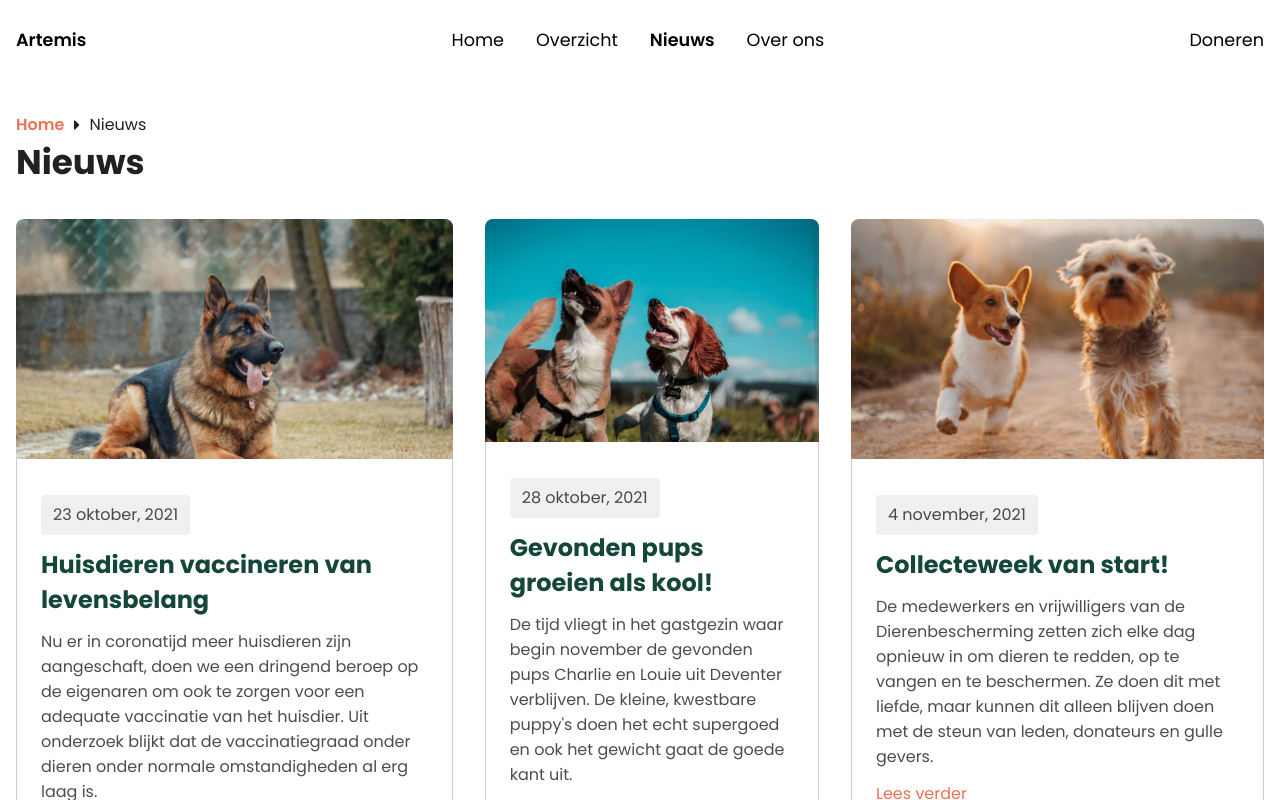
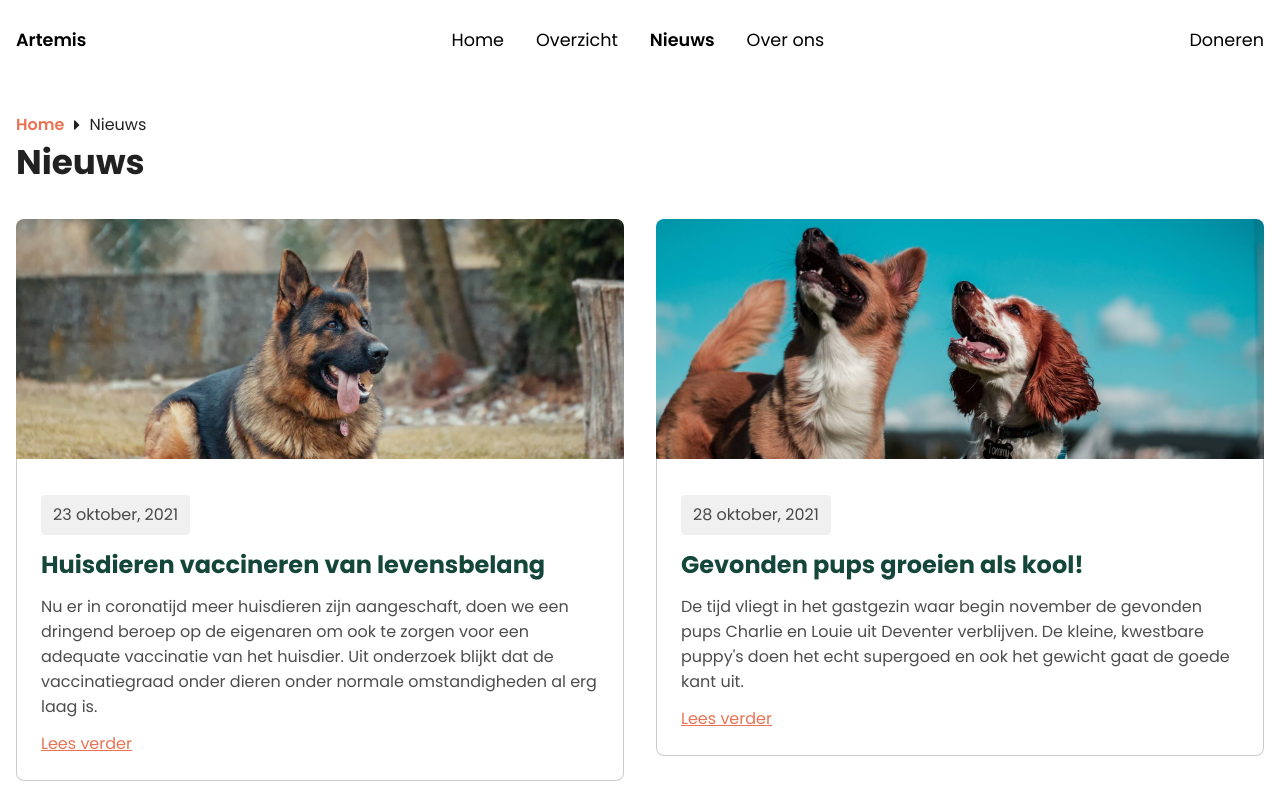
Before and after one commit to Markiesch/Artemis, a Vue app: page /nieuws in a window 1280 px wide. Shown: the top 800 px of the page. Built offline with nearby package versions, Linux system fonts and the light colour scheme.

Commit message:
Replaced flex with grid layout

```diff
--- a/src/components/ArticleList.vue
+++ b/src/components/ArticleList.vue
@@ -14,11 +14,11 @@ defineProps<{ articles: IArticle[] }>();
 
 <style lang="scss">
 .article--wrapper {
-  display: flex;
+  display: grid;
+  grid-template-columns: repeat(auto-fill, minmax(30rem, 1fr));
   margin: -1rem;
 
   article {
-    flex: 1 1 20rem;
     margin: 1rem;
   }
 }
```
